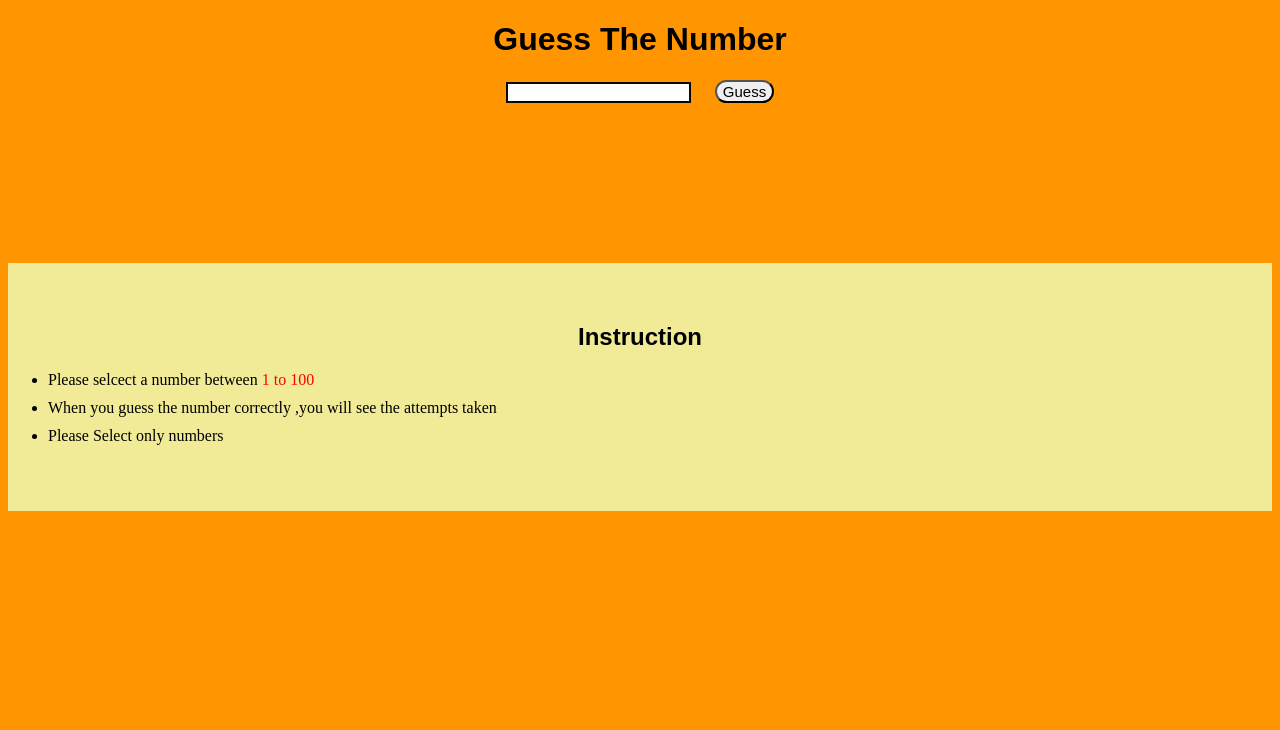
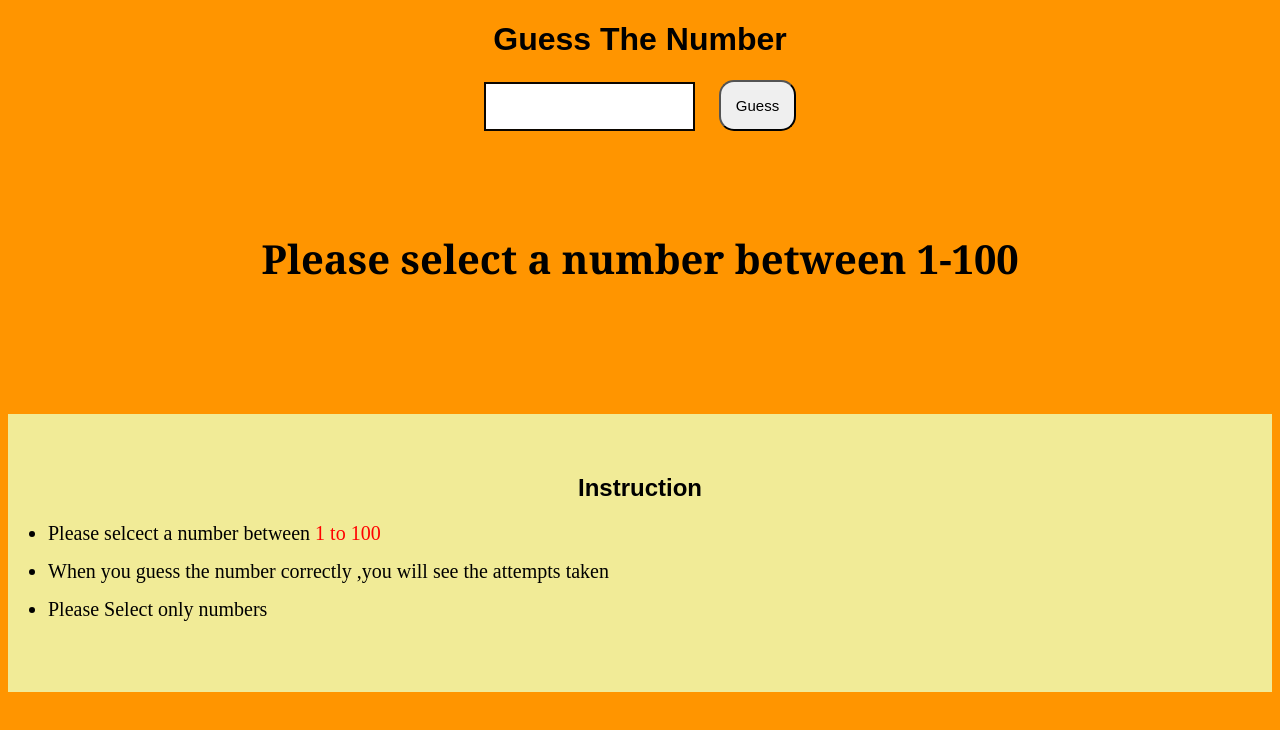
Before and after one commit to avash04/Number-guess-game, a plain HTML site: page index.html in a window 1280 px wide. Drawn offline with Linux system fonts and the light colour scheme.

```diff
--- a/index.html
+++ b/index.html
@@ -12,7 +12,7 @@
    <input>
    <button>Guess</button>
    </div>
-   <h3></h3>
+   <h3>Please select a number between 1-100</h3>
    <div id="instructions">
 <h2>Instruction</h2>
 <ul>
--- a/style.css
+++ b/style.css
@@ -11,6 +11,8 @@ body{
 }
 
 button{
+    margin-bottom: 60px;
+    padding: 15px;
     border-radius: 15px 15px;
     margin-left: 20px;
     text-align: center;
@@ -18,6 +20,7 @@ button{
 }
 
 input{
+    padding: 15px;
      border-radius: 5px,5px;
      text-align: center;
      border: 2px solid rgb(11, 6, 0);
@@ -27,12 +30,19 @@ input{
 }
 
 #instructions{
-    display: container;
+    display: block;
    width:100%;
    background-color: #f1eb97;
-    margin-top: 10em;
+    margin-top: 8em;
     padding: 40px 0 40px 0;
 }
 li{
-    padding-bottom: 10px;
+    padding-bottom: 15px;
+    font-size: 20px;
 }
+
+h3{
+    text-align: center;
+    font-size: 40px;
+    font-family: Georgia, 'Times New Roman', Times, serif;
+}
```
